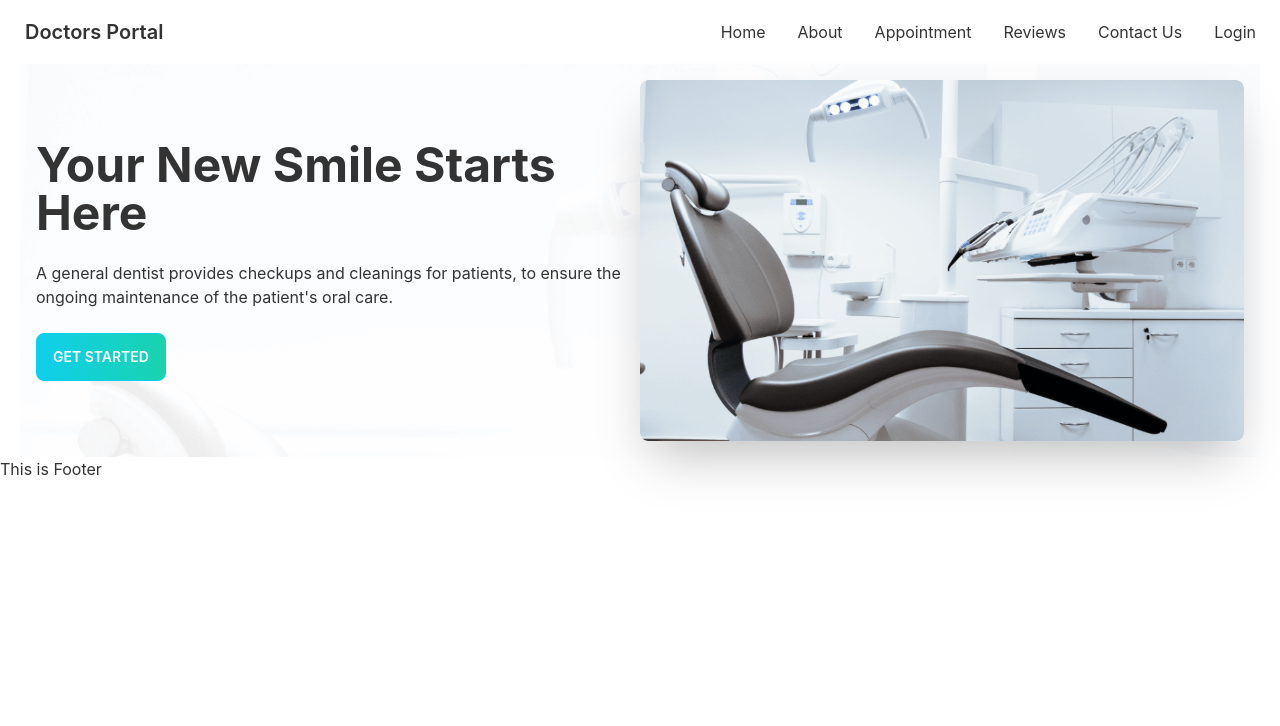
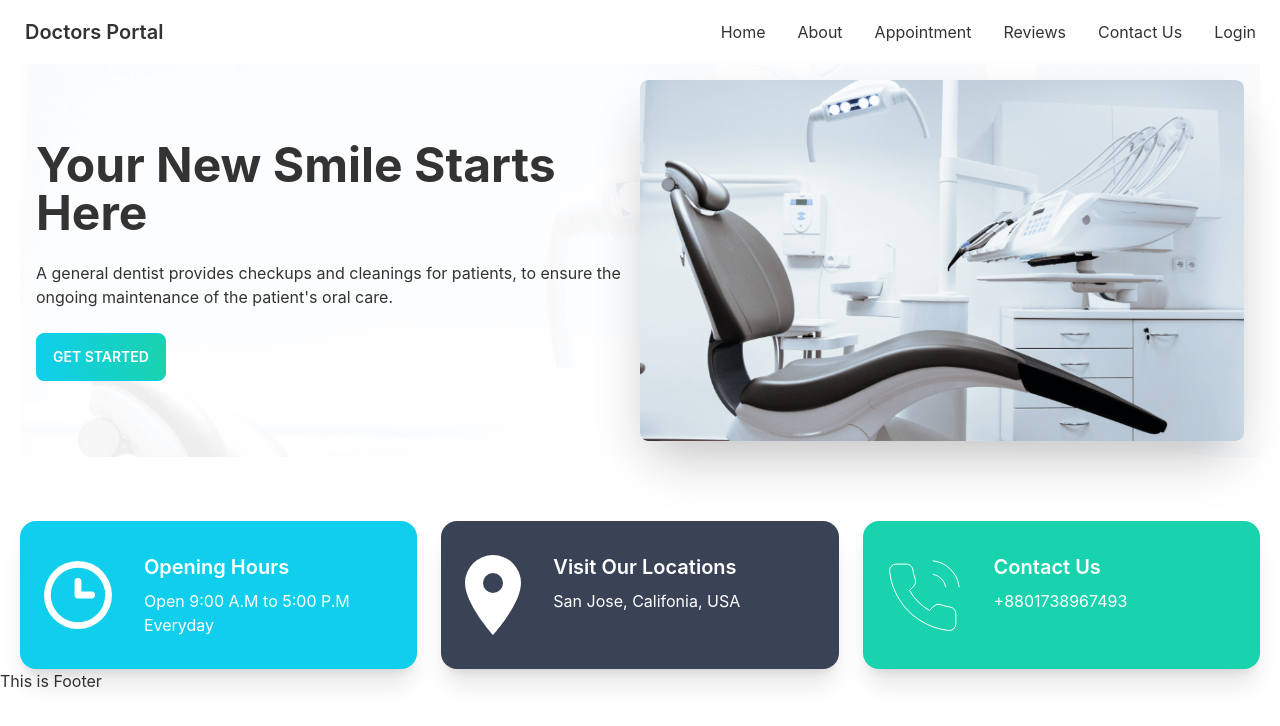
Before and after one commit to Abu-Saleh-Rony/doctors-portal-client-site, a React (Create React App) app: page / in a window 1280 px wide. Shown: the top 726 px of the page. Built offline with nearby package versions, Linux system fonts and the light colour scheme.

Commit message:
added card section

```diff
--- a/src/pages/Home/Home/Home.js
+++ b/src/pages/Home/Home/Home.js
@@ -1,10 +1,12 @@
 import React from 'react';
 import Banner from '../Banner/Banner';
+import Infocards from '../Infocards/Infocards';
 
 const Home = () => {
     return (
         <div className='mx-5'>
             <Banner></Banner>
+            <Infocards></Infocards>
 
         </div>
     );
--- /dev/null
+++ b/src/pages/Home/Infocards/Infocard.js
@@ -0,0 +1,18 @@
+import React from 'react';
+
+const Infocard = ({ card }) => {
+
+    const { name, description, icon, bgClass } = card;
+    return (
+        <div className={`card card-side shadow-xl ${bgClass} text-white px-6`}>
+            <figure><img src={icon} alt="Movie" /></figure>
+            <div className="card-body">
+                <h2 className="card-title">{name}</h2>
+                <p>{description}</p>
+
+            </div>
+        </div>
+    );
+};
+
+export default Infocard;
--- /dev/null
+++ b/src/pages/Home/Infocards/Infocards.js
@@ -0,0 +1,45 @@
+import React from 'react';
+import clock from '../../../assets/icons/clock.svg';
+import marker from '../../../assets/icons/marker.svg';
+import phone from '../../../assets/icons/phone.svg';
+import Infocard from './Infocard';
+
+const Infocards = () => {
+
+    const cardData = [
+        {
+            id: 1,
+            name: 'Opening Hours',
+            description: 'Open 9:00 A.M to 5:00 P.M Everyday',
+            icon: clock,
+            bgClass: 'bg-primary'
+        },
+        {
+            id: 2,
+            name: 'Visit Our Locations',
+            description: 'San Jose, Califonia, USA',
+            icon: marker,
+            bgClass: 'bg-accent'
+        },
+        {
+            id: 3,
+            name: 'Contact Us',
+            description: '+8801738967493',
+            icon: phone,
+            bgClass: 'bg-secondary'
+        }
+    ]
+    return (
+        <div className='grid lg:grid-cols-3 md:grid-cols-2 grid-cols-1 gap-6 mt-16'>
+            {
+                cardData.map(card => <Infocard
+                    key={card.id}
+                    card={card}
+                ></Infocard>)
+            }
+
+        </div>
+    );
+};
+
+export default Infocards;
```
